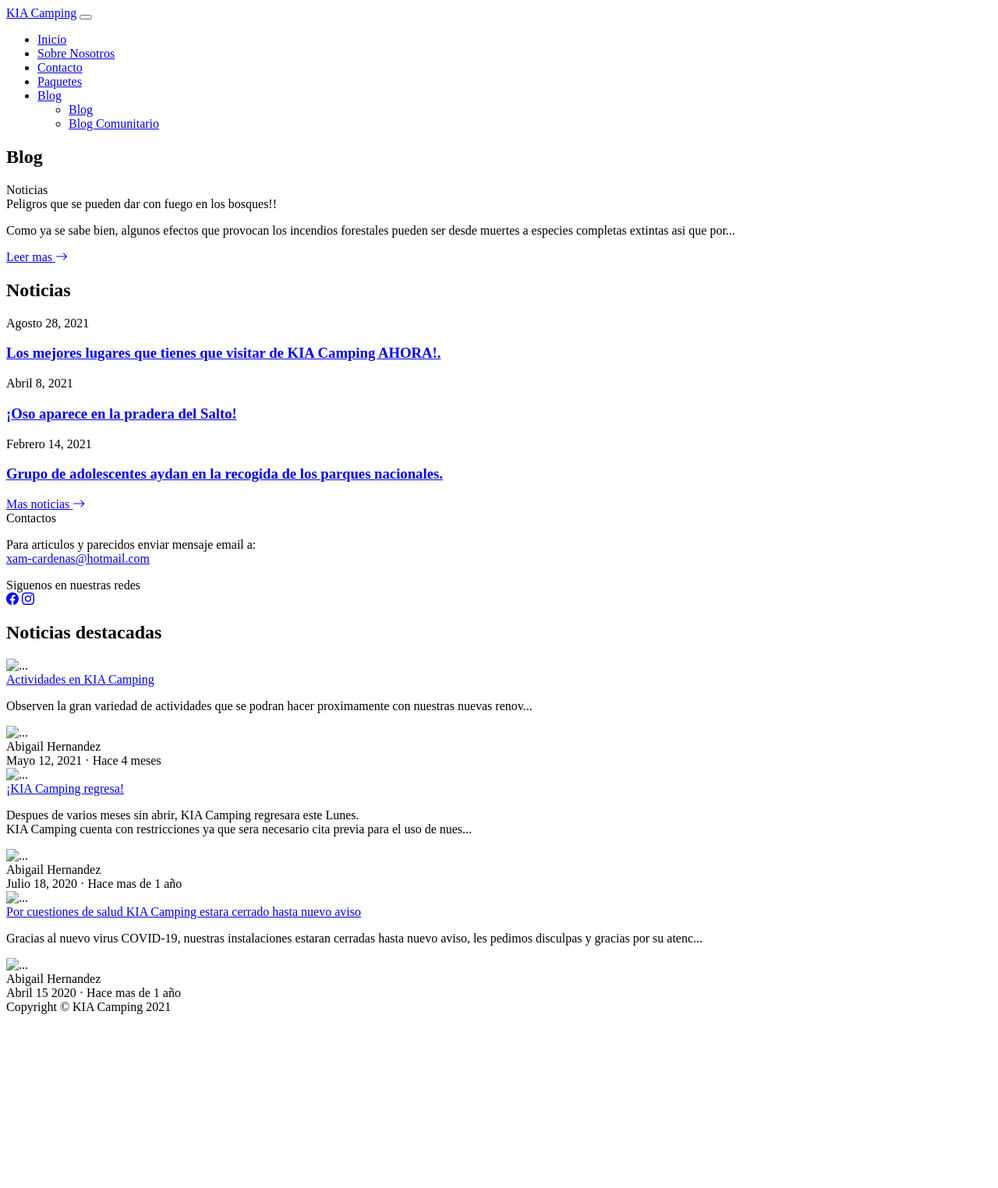
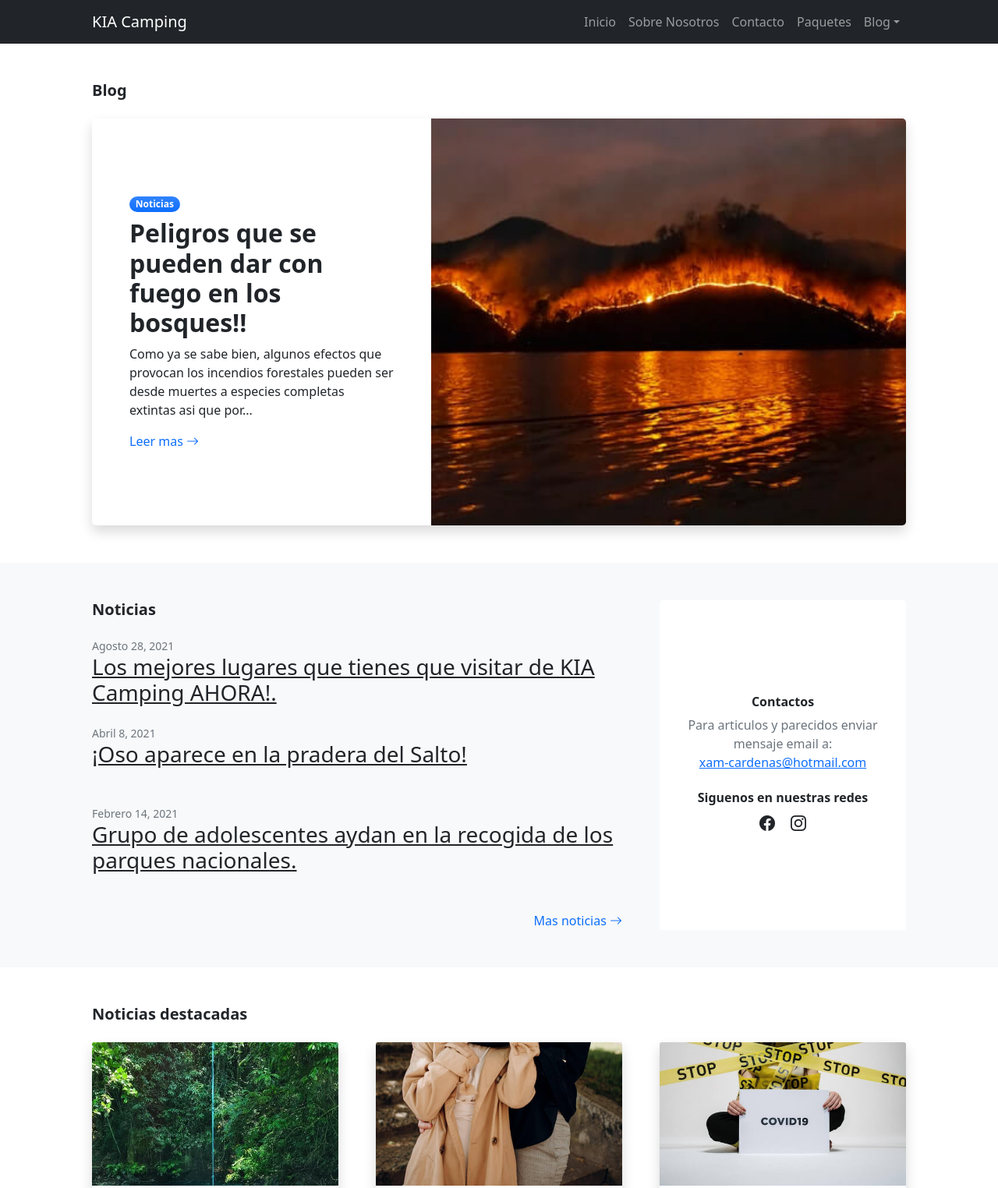
Before and after one commit to MaximilianoCG/MiPrimeraWeb, a website: page Paginas/blog-home.html in a window 1280 px wide. Shown: the top 1524 px of the page at 78% size. Before the commit the page ends 1309 px from the top, so only its background shows below. Drawn offline with nearby package versions, Linux system fonts and the light colour scheme; the site is published under a folder, as on GitHub Pages, so addresses that start at the root find nothing.

Commit message:
Arreglando links

```diff
--- a/Paginas/Precios.html
+++ b/Paginas/Precios.html
@@ -11,19 +11,19 @@
         <!-- Bootstrap icons-->
         <link href="https://cdn.jsdelivr.net/npm/bootstrap-icons@1.5.0/font/bootstrap-icons.css" rel="stylesheet" />
         <!-- Core theme CSS (includes Bootstrap)-->
-        <link href="/css/styles.css" rel="stylesheet" />
+        <link href="../css/styles.css" rel="stylesheet" />
     </head>
     <body class="d-flex flex-column">
         <main class="flex-shrink-0">
             <!-- Navigation-->
             <nav class="navbar navbar-expand-lg navbar-dark bg-dark">
                 <div class="container px-5">
-                    <a class="navbar-brand" href="./index.html">KIA Camping</a>
+                    <a class="navbar-brand" href="../index.html">KIA Camping</a>
                     <button class="navbar-toggler" type="button" data-bs-toggle="collapse" data-bs-target="#navbarSupportedContent" aria-controls="navbarSupportedContent" aria-expanded="false" aria-label="Toggle navigation"><span class="navbar-toggler-icon"></span></button>
                     <div class="collapse navbar-collapse" id="navbarSupportedContent">
                         <div class="collapse navbar-collapse" id="navbarSupportedContent">
                             <ul class="navbar-nav ms-auto mb-2 mb-lg-0">
-                                <li class="nav-item"><a class="nav-link" href="./index.html">Inicio</a></li>
+                                <li class="nav-item"><a class="nav-link" href="../index.html">Inicio</a></li>
                                 <li class="nav-item"><a class="nav-link" href="./about.html">Sobre Nosotros</a></li>
                                 <li class="nav-item"><a class="nav-link" href="./contacto.html">Contacto</a></li>
                                 <li class="nav-item"><a class="nav-link" href="./Precios.html">Paquetes</a></li>
@@ -219,6 +219,6 @@
         <!-- Bootstrap core JS-->
         <script src="https://cdn.jsdelivr.net/npm/bootstrap@5.1.0/dist/js/bootstrap.bundle.min.js"></script>
         <!-- Core theme JS-->
-        <script src="js/scripts.js"></script>
+        <script src="../js/scripts.js"></script>
     </body>
 </html>
--- a/Paginas/blog-home.html
+++ b/Paginas/blog-home.html
@@ -11,19 +11,19 @@
         <!-- Bootstrap icons-->
         <link href="https://cdn.jsdelivr.net/npm/bootstrap-icons@1.5.0/font/bootstrap-icons.css" rel="stylesheet" />
         <!-- Core theme CSS (includes Bootstrap)-->
-        <link href="/css/styles.css" rel="stylesheet" />
+        <link href="../css/styles.css" rel="stylesheet" />
     </head>
     <body class="d-flex flex-column">
         <main class="flex-shrink-0">
             <!-- Navigation-->
             <nav class="navbar navbar-expand-lg navbar-dark bg-dark">
                 <div class="container px-5">
-                    <a class="navbar-brand" href="./index.html">KIA Camping</a>
+                    <a class="navbar-brand" href="../index.html">KIA Camping</a>
                     <button class="navbar-toggler" type="button" data-bs-toggle="collapse" data-bs-target="#navbarSupportedContent" aria-controls="navbarSupportedContent" aria-expanded="false" aria-label="Toggle navigation"><span class="navbar-toggler-icon"></span></button>
                     <div class="collapse navbar-collapse" id="navbarSupportedContent">
                         <div class="collapse navbar-collapse" id="navbarSupportedContent">
                             <ul class="navbar-nav ms-auto mb-2 mb-lg-0">
-                                <li class="nav-item"><a class="nav-link" href="./index.html">Inicio</a></li>
+                                <li class="nav-item"><a class="nav-link" href="../index.html">Inicio</a></li>
                                 <li class="nav-item"><a class="nav-link" href="./about.html">Sobre Nosotros</a></li>
                                 <li class="nav-item"><a class="nav-link" href="./contacto.html">Contacto</a></li>
                                 <li class="nav-item"><a class="nav-link" href="./Precios.html">Paquetes</a></li>
@@ -56,7 +56,7 @@
                                         </a>
                                     </div>
                                 </div>
-                                <div class="col-lg-6 col-xl-7"><div class="bg-featured-blog" style="background-image: url(/imagenes/FuegoForestal.jpg)"></div></div>
+                                <div class="col-lg-6 col-xl-7"><div class="bg-featured-blog" style="background-image: url(../imagenes/FuegoForestal.jpg)"></div></div>
                             </div>
                         </div>
                     </div>
@@ -120,7 +120,7 @@
                     <div class="row gx-5">
                         <div class="col-lg-4 mb-5">
                             <div class="card h-100 shadow border-0">
-                                <img class="card-img-top" src="/imagenes/ActividadesKia.jpg" alt="..." />
+                                <img class="card-img-top" src="../imagenes/ActividadesKia.jpg" alt="..." />
                                 <div class="card-body p-4">
                                     <div class="badge bg-primary bg-gradient rounded-pill mb-2"></div>
                                     <a class="text-decoration-none link-dark stretched-link" href="#!"><div class="h5 card-title mb-3">Actividades en KIA Camping</div></a>
@@ -129,7 +129,7 @@
                                 <div class="card-footer p-4 pt-0 bg-transparent border-top-0">
                                     <div class="d-flex align-items-end justify-content-between">
                                         <div class="d-flex align-items-center">
-                                            <img class="rounded-circle me-3" src="/imagenes/Abigail.jpg" alt="..." />
+                                            <img class="rounded-circle me-3" src="../imagenes/Abigail.jpg" alt="..." />
                                             <div class="small">
                                                 <div class="fw-bold">Abigail Hernandez</div>
                                                 <div class="text-muted">Mayo 12, 2021 &middot; Hace 4 meses</div>
@@ -141,7 +141,7 @@
                         </div>
                         <div class="col-lg-4 mb-5">
                             <div class="card h-100 shadow border-0">
-                                <img class="card-img-top" src="/imagenes/KiaRegresa.jpg" alt="..." />
+                                <img class="card-img-top" src="../imagenes/KiaRegresa.jpg" alt="..." />
                                 <div class="card-body p-4">
                                     <div class="badge bg-primary bg-gradient rounded-pill mb-2"></div>
                                     <a class="text-decoration-none link-dark stretched-link" href="#!"><div class="h5 card-title mb-3">¡KIA Camping regresa!</div></a>
@@ -150,7 +150,7 @@
                                 <div class="card-footer p-4 pt-0 bg-transparent border-top-0">
                                     <div class="d-flex align-items-end justify-content-between">
                                         <div class="d-flex align-items-center">
-                                            <img class="rounded-circle me-3" src="/imagenes/Abigail.jpg" alt="..." />
+                                            <img class="rounded-circle me-3" src="../imagenes/Abigail.jpg" alt="..." />
                                             <div class="small">
                                                 <div class="fw-bold">Abigail Hernandez</div>
                                                 <div class="text-muted">Julio 18, 2020 &middot; Hace mas de 1 año</div>
@@ -162,7 +162,7 @@
                         </div>
                         <div class="col-lg-4 mb-5">
                             <div class="card h-100 shadow border-0">
-                                <img class="card-img-top" src="/imagenes/CovidKia.jpg" alt="..." />
+                                <img class="card-img-top" src="../imagenes/CovidKia.jpg" alt="..." />
                                 <div class="card-body p-4">
                                     <div class="badge bg-primary bg-gradient rounded-pill mb-2"></div>
                                     <a class="text-decoration-none link-dark stretched-link" href="#!"><div class="h5 card-title mb-3">Por cuestiones de salud KIA Camping estara cerrado hasta nuevo aviso</div></a>
@@ -171,7 +171,7 @@
                                 <div class="card-footer p-4 pt-0 bg-transparent border-top-0">
                                     <div class="d-flex align-items-end justify-content-between">
                                         <div class="d-flex align-items-center">
-                                            <img class="rounded-circle me-3" src="/imagenes/Abigail.jpg" alt="..." />
+                                            <img class="rounded-circle me-3" src="../imagenes/Abigail.jpg" alt="..." />
                                             <div class="small">
                                                 <div class="fw-bold">Abigail Hernandez</div>
                                                 <div class="text-muted">Abril 15 2020 &middot; Hace mas de 1 año</div>
@@ -206,6 +206,6 @@
         <!-- Bootstrap core JS-->
         <script src="https://cdn.jsdelivr.net/npm/bootstrap@5.1.0/dist/js/bootstrap.bundle.min.js"></script>
         <!-- Core theme JS-->
-        <script src="js/scripts.js"></script>
+        <script src="../js/scripts.js"></script>
     </body>
 </html>
```
Also changed, not shown: Paginas/blog-comuni.html (+11 -11 lines), Paginas/contacto.html (+4 -4 lines).
